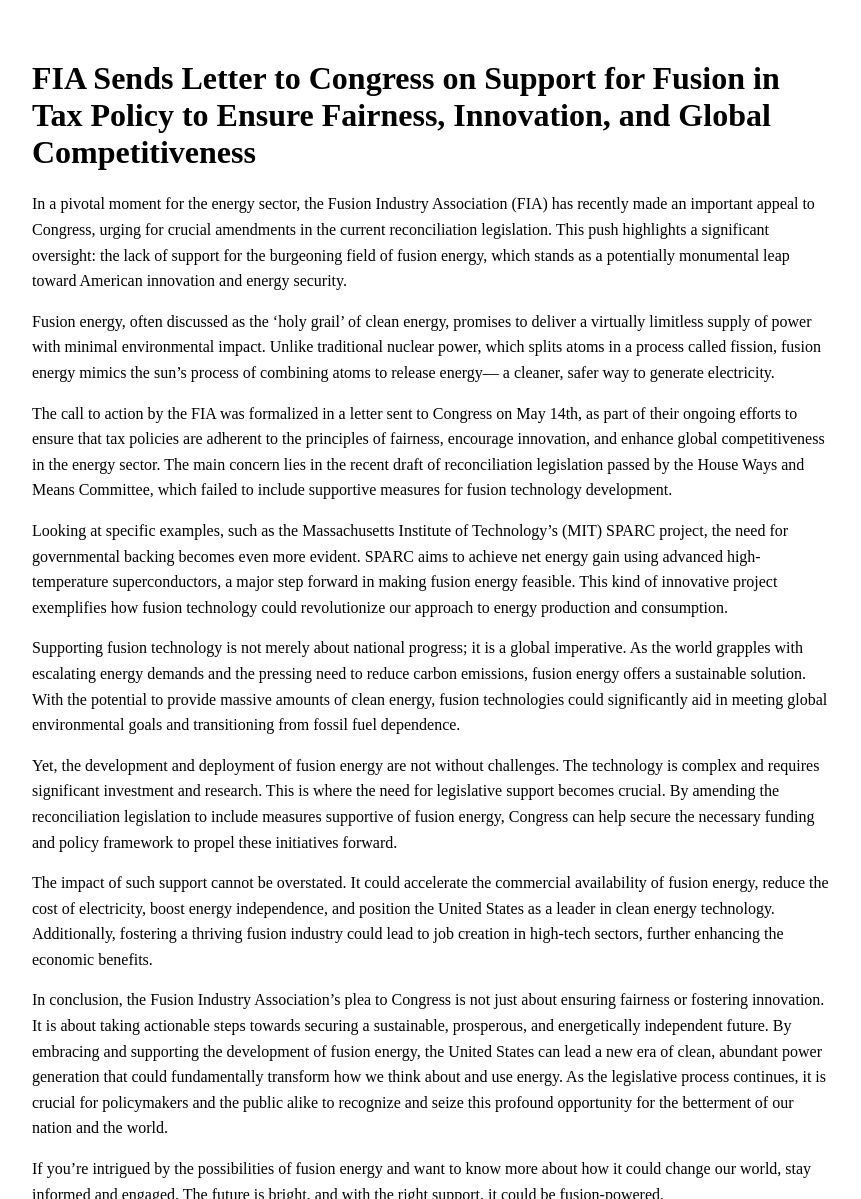
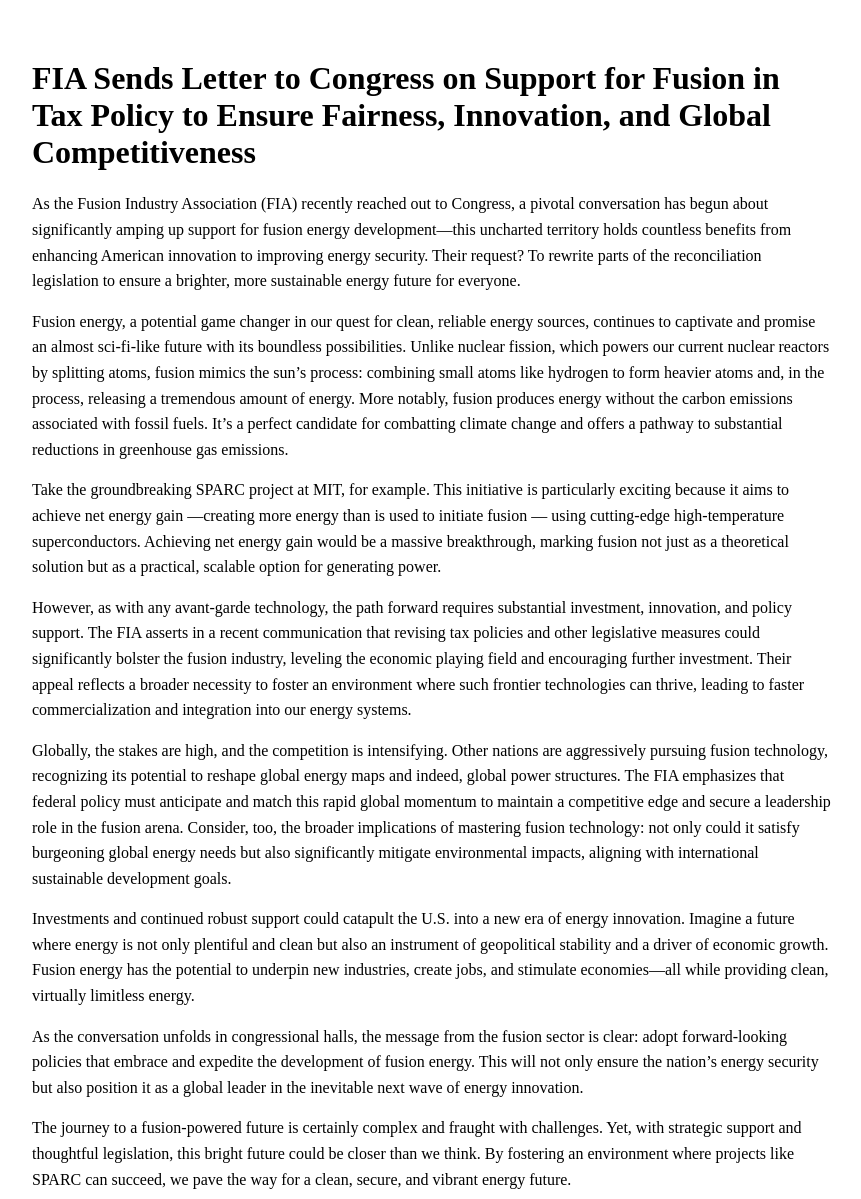
Before and after one commit to hyperpoint/hyperpoint.github.io, a Jekyll site: the page built from _posts/2025-05-21-6ffcb3f786f26d1a81f7f5efd450422e-fia-sends-letter-to-congress-on-support-for-fusion-in-tax-policy-to-ensure-fairness,-innovation,-and-global-competitiveness.md, in a window 1280 px wide and 1400 px high. Shown: the part 201-1400 px from the top of the window, without its empty margins (208-1069 px from the left). Built offline with Jekyll 4.4.1, drawn with Linux system fonts in a browser that asks for light colours; some of the changed text lies outside the part shown.

Commit message:
Update blog post: FIA Sends Letter to Congress on Support for Fusion in Tax Policy to Ensure Fairness, Innovation, and Global Competitiveness

```diff
--- a/_posts/2025-05-21-6ffcb3f786f26d1a81f7f5efd450422e-fia-sends-letter-to-congress-on-support-for-fusion-in-tax-policy-to-ensure-fairness,-innovation,-and-global-competitiveness.md
+++ b/_posts/2025-05-21-6ffcb3f786f26d1a81f7f5efd450422e-fia-sends-letter-to-congress-on-support-for-fusion-in-tax-policy-to-ensure-fairness,-innovation,-and-global-competitiveness.md
@@ -14,22 +14,22 @@ citation: "Unknown Author (2025). *FIA Sends Letter to Congress on Support for F
 xai-generated: true
 ---
 
-In a pivotal moment for the energy sector, the Fusion Industry Association (FIA) has recently made an important appeal to Congress, urging for crucial amendments in the current reconciliation legislation. This push highlights a significant oversight: the lack of support for the burgeoning field of fusion energy, which stands as a potentially monumental leap toward American innovation and energy security.
+As the Fusion Industry Association (FIA) recently reached out to Congress, a pivotal conversation has begun about significantly amping up support for fusion energy development—this uncharted territory holds countless benefits from enhancing American innovation to improving energy security. Their request? To rewrite parts of the reconciliation legislation to ensure a brighter, more sustainable energy future for everyone.
 
-Fusion energy, often discussed as the 'holy grail' of clean energy, promises to deliver a virtually limitless supply of power with minimal environmental impact. Unlike traditional nuclear power, which splits atoms in a process called fission, fusion energy mimics the sun's process of combining atoms to release energy— a cleaner, safer way to generate electricity.
+Fusion energy, a potential game changer in our quest for clean, reliable energy sources, continues to captivate and promise an almost sci-fi-like future with its boundless possibilities. Unlike nuclear fission, which powers our current nuclear reactors by splitting atoms, fusion mimics the sun’s process: combining small atoms like hydrogen to form heavier atoms and, in the process, releasing a tremendous amount of energy. More notably, fusion produces energy without the carbon emissions associated with fossil fuels. It's a perfect candidate for combatting climate change and offers a pathway to substantial reductions in greenhouse gas emissions.
 
-The call to action by the FIA was formalized in a letter sent to Congress on May 14th, as part of their ongoing efforts to ensure that tax policies are adherent to the principles of fairness, encourage innovation, and enhance global competitiveness in the energy sector. The main concern lies in the recent draft of reconciliation legislation passed by the House Ways and Means Committee, which failed to include supportive measures for fusion technology development.
+Take the groundbreaking SPARC project at MIT, for example. This initiative is particularly exciting because it aims to achieve net energy gain —creating more energy than is used to initiate fusion — using cutting-edge high-temperature superconductors. Achieving net energy gain would be a massive breakthrough, marking fusion not just as a theoretical solution but as a practical, scalable option for generating power.
 
-Looking at specific examples, such as the Massachusetts Institute of Technology’s (MIT) SPARC project, the need for governmental backing becomes even more evident. SPARC aims to achieve net energy gain using advanced high-temperature superconductors, a major step forward in making fusion energy feasible. This kind of innovative project exemplifies how fusion technology could revolutionize our approach to energy production and consumption.
+However, as with any avant-garde technology, the path forward requires substantial investment, innovation, and policy support. The FIA asserts in a recent communication that revising tax policies and other legislative measures could significantly bolster the fusion industry, leveling the economic playing field and encouraging further investment. Their appeal reflects a broader necessity to foster an environment where such frontier technologies can thrive, leading to faster commercialization and integration into our energy systems.
 
-Supporting fusion technology is not merely about national progress; it is a global imperative. As the world grapples with escalating energy demands and the pressing need to reduce carbon emissions, fusion energy offers a sustainable solution. With the potential to provide massive amounts of clean energy, fusion technologies could significantly aid in meeting global environmental goals and transitioning from fossil fuel dependence.
+Globally, the stakes are high, and the competition is intensifying. Other nations are aggressively pursuing fusion technology, recognizing its potential to reshape global energy maps and indeed, global power structures. The FIA emphasizes that federal policy must anticipate and match this rapid global momentum to maintain a competitive edge and secure a leadership role in the fusion arena. Consider, too, the broader implications of mastering fusion technology: not only could it satisfy burgeoning global energy needs but also significantly mitigate environmental impacts, aligning with international sustainable development goals.
 
-Yet, the development and deployment of fusion energy are not without challenges. The technology is complex and requires significant investment and research. This is where the need for legislative support becomes crucial. By amending the reconciliation legislation to include measures supportive of fusion energy, Congress can help secure the necessary funding and policy framework to propel these initiatives forward.
+Investments and continued robust support could catapult the U.S. into a new era of energy innovation. Imagine a future where energy is not only plentiful and clean but also an instrument of geopolitical stability and a driver of economic growth. Fusion energy has the potential to underpin new industries, create jobs, and stimulate economies—all while providing clean, virtually limitless energy.
 
-The impact of such support cannot be overstated. It could accelerate the commercial availability of fusion energy, reduce the cost of electricity, boost energy independence, and position the United States as a leader in clean energy technology. Additionally, fostering a thriving fusion industry could lead to job creation in high-tech sectors, further enhancing the economic benefits.
+As the conversation unfolds in congressional halls, the message from the fusion sector is clear: adopt forward-looking policies that embrace and expedite the development of fusion energy. This will not only ensure the nation’s energy security but also position it as a global leader in the inevitable next wave of energy innovation.
 
-In conclusion, the Fusion Industry Association's plea to Congress is not just about ensuring fairness or fostering innovation. It is about taking actionable steps towards securing a sustainable, prosperous, and energetically independent future. By embracing and supporting the development of fusion energy, the United States can lead a new era of clean, abundant power generation that could fundamentally transform how we think about and use energy. As the legislative process continues, it is crucial for policymakers and the public alike to recognize and seize this profound opportunity for the betterment of our nation and the world.
+The journey to a fusion-powered future is certainly complex and fraught with challenges. Yet, with strategic support and thoughtful legislation, this bright future could be closer than we think. By fostering an environment where projects like SPARC can succeed, we pave the way for a clean, secure, and vibrant energy future.
 
-If you're intrigued by the possibilities of fusion energy and want to know more about how it could change our world, stay informed and engaged. The future is bright, and with the right support, it could be fusion-powered.
+It’s a pivotal moment for U.S. energy policy and an opportunity that, if seized, could define the energy landscape for generations to come. Let’s support the legislative changes needed to propel this promising technology to the forefront of our energy arsenal. The fusion future isn't just a dream—it's a possibility within our grasp, awaiting the right mix of innovation, investment, and governmental foresight.
 
 *This post was generated with AI assistance by the Fusion Authority Engine, developed by Travis Frye.*
```
Also changed, not shown: other parts of _posts/2025-05-21-6ffcb3f786f26d1a81f7f5efd450422e-fia-sends-letter-to-congress-on-support-for-fusion-in-tax-policy-to-ensure-fairness,-innovation,-and-global-competitiveness.md (+2 -2 lines).
